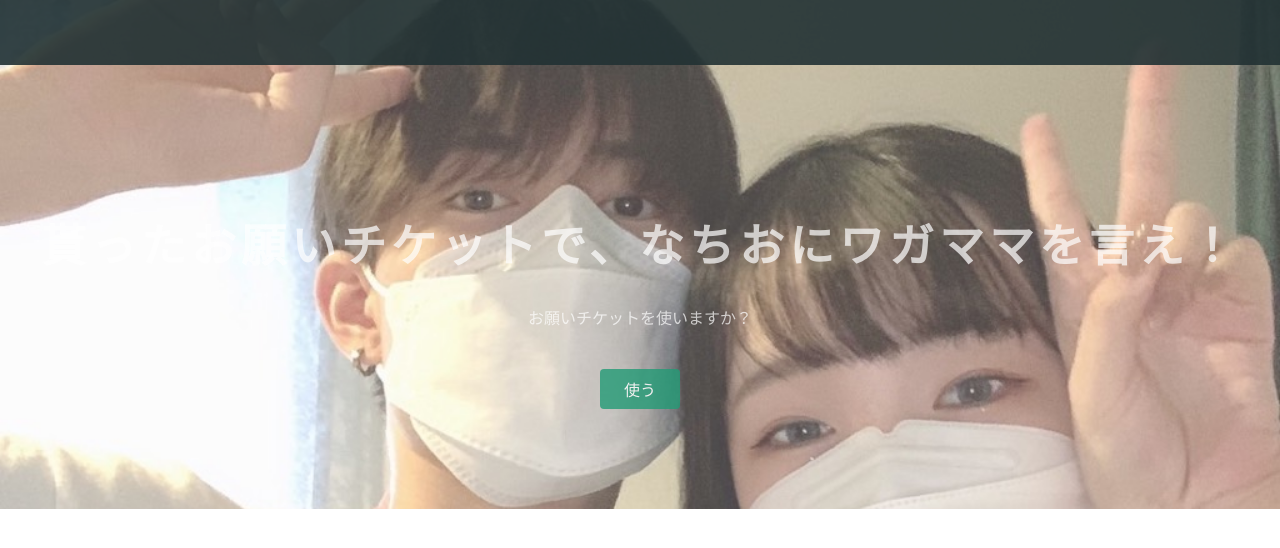
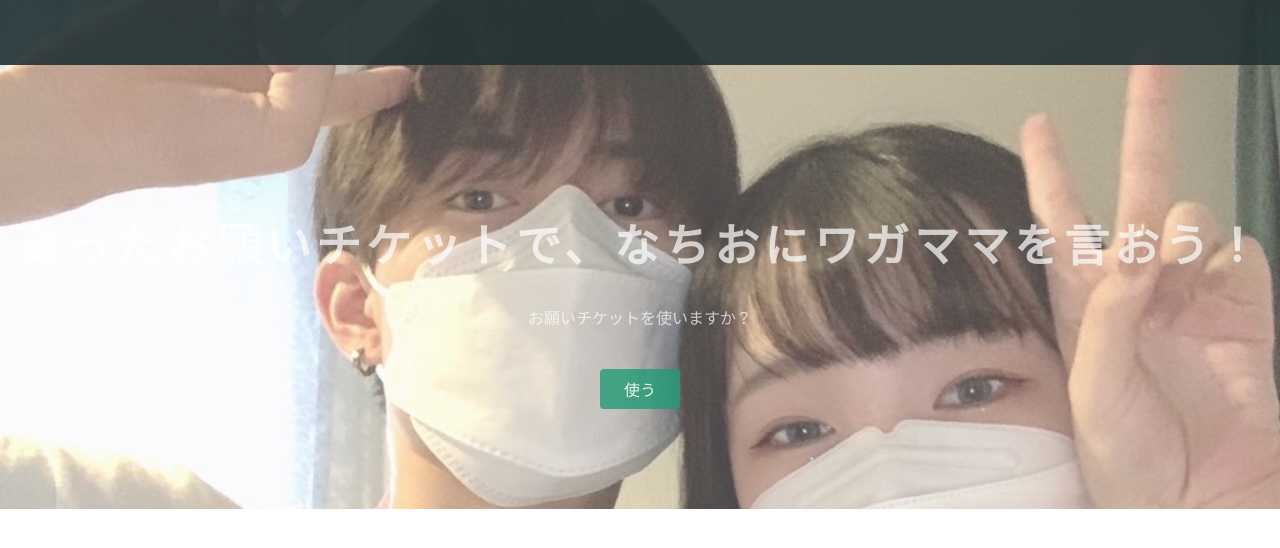
Before and after one commit to NachiOOOO/prayticket, a plain HTML site: page index.html in a window 1280 px wide. Drawn offline with Linux system fonts and the light colour scheme.

Commit message:
Update index.html

```diff
--- a/index.html
+++ b/index.html
@@ -19,7 +19,7 @@
   </header>
   <div class="top-wrapper">
     <div class="container">
-      <h1>貰ったお願いチケットで、なちおにワガママを言え！</h1>
+      <h1>貰ったお願いチケットで、なちおにワガママを言おう！</h1>
       <p>お願いチケットを使いますか？</p>
       <div class="btn-wrapper" type="button" onclick="alert('使用完了!なんでも言ってみよう！')">
         <a class="btn signup">使う</a>
```
